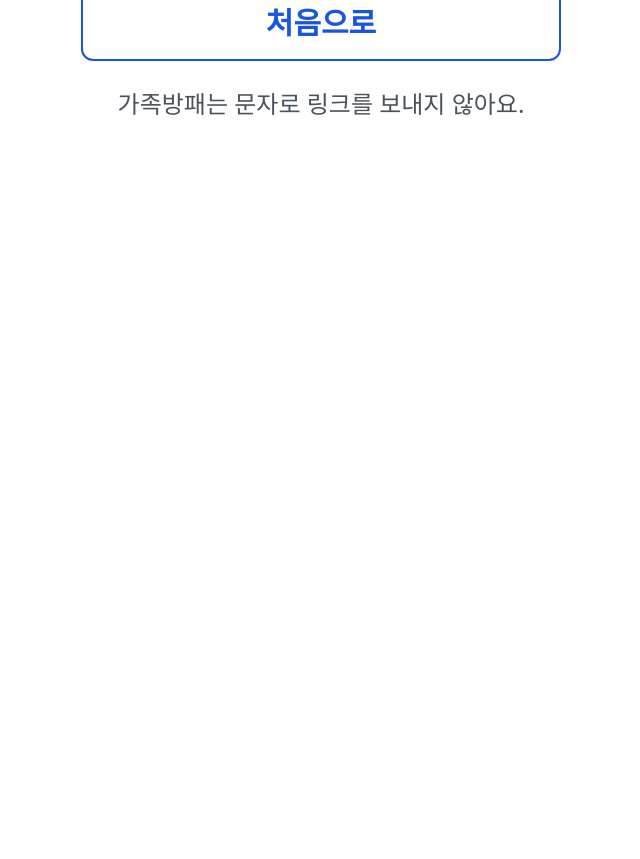
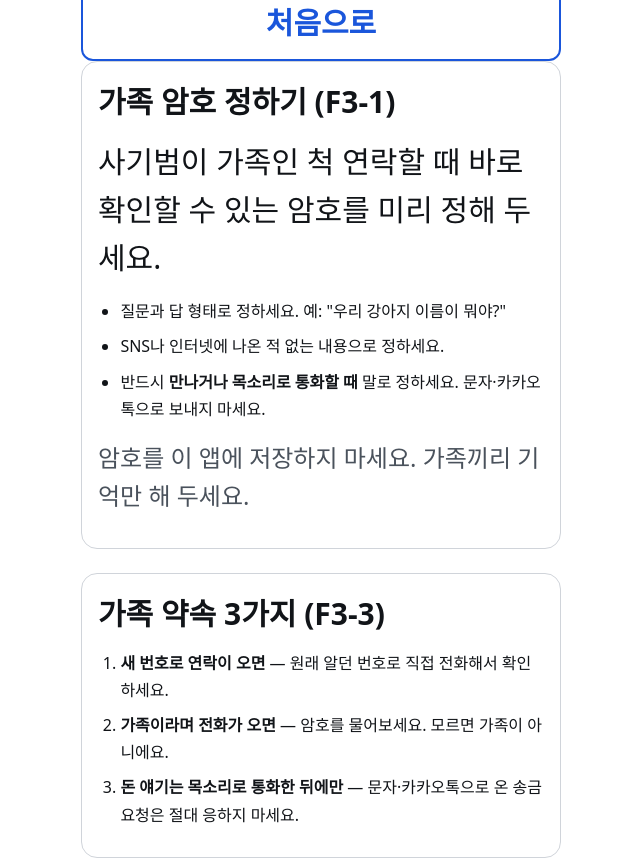
Before and after one commit to lythean1004/family-shield, a React (Vite) app in the folder web/: page /settings in a window 1280 px wide. Shown: the part 500-1359 px from the top of the page, without its empty margins (319-959 px from the left). Before the commit the page ends 800 px from the top, so only its background shows below. Built offline with nearby package versions, Linux system fonts and the light colour scheme.

Commit message:
F3-1/F3-3: add passphrase guide and family promises to SettingsScreen

```diff
--- a/web/src/screens/SettingsScreen.jsx
+++ b/web/src/screens/SettingsScreen.jsx
@@ -69,6 +69,39 @@
       <div className="screen-actions">
         <ActionButton variant="secondary" onClick={() => navigate('/')}>처음으로</ActionButton>
       </div>
+
+      {/* F3-1: 암호 정하는 방법 안내 */}
+      <section className="settings-section" aria-label="가족 암호">
+        <p className="settings-section__title">가족 암호 정하기 (F3-1)</p>
+        <p className="screen-body">
+          사기범이 가족인 척 연락할 때 바로 확인할 수 있는 암호를 미리 정해 두세요.
+        </p>
+        <ul className="settings-list">
+          <li>질문과 답 형태로 정하세요. 예: "우리 강아지 이름이 뭐야?"</li>
+          <li>SNS나 인터넷에 나온 적 없는 내용으로 정하세요.</li>
+          <li>반드시 <strong>만나거나 목소리로 통화할 때</strong> 말로 정하세요. 문자·카카오톡으로 보내지 마세요.</li>
+        </ul>
+        <p className="screen-body settings-note">
+          암호를 이 앱에 저장하지 마세요. 가족끼리 기억만 해 두세요.
+        </p>
+      </section>
+
+      {/* F3-3: 가족 약속 3가지 */}
+      <section className="settings-section" aria-label="가족 약속">
+        <p className="settings-section__title">가족 약속 3가지 (F3-3)</p>
+        <ol className="settings-list">
+          <li>
+            <strong>새 번호로 연락이 오면</strong> — 원래 알던 번호로 직접 전화해서 확인하세요.
+          </li>
+          <li>
+            <strong>가족이라며 전화가 오면</strong> — 암호를 물어보세요. 모르면 가족이 아니에요.
+          </li>
+          <li>
+            <strong>돈 얘기는 목소리로 통화한 뒤에만</strong> — 문자·카카오톡으로 온 송금 요청은 절대 응하지 마세요.
+          </li>
+        </ol>
+      </section>
+
       <NoLinkFooter />
     </main>
   )
```
